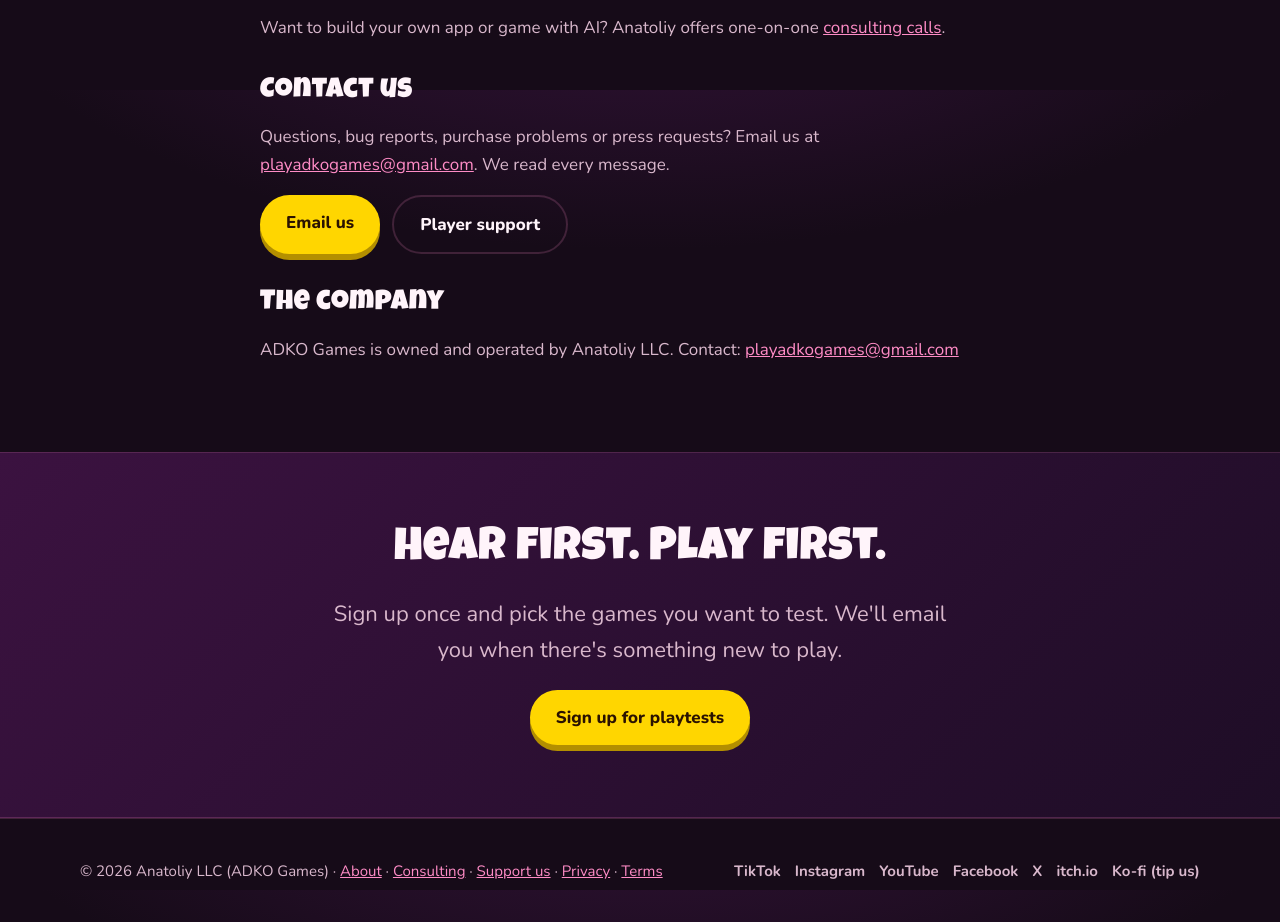
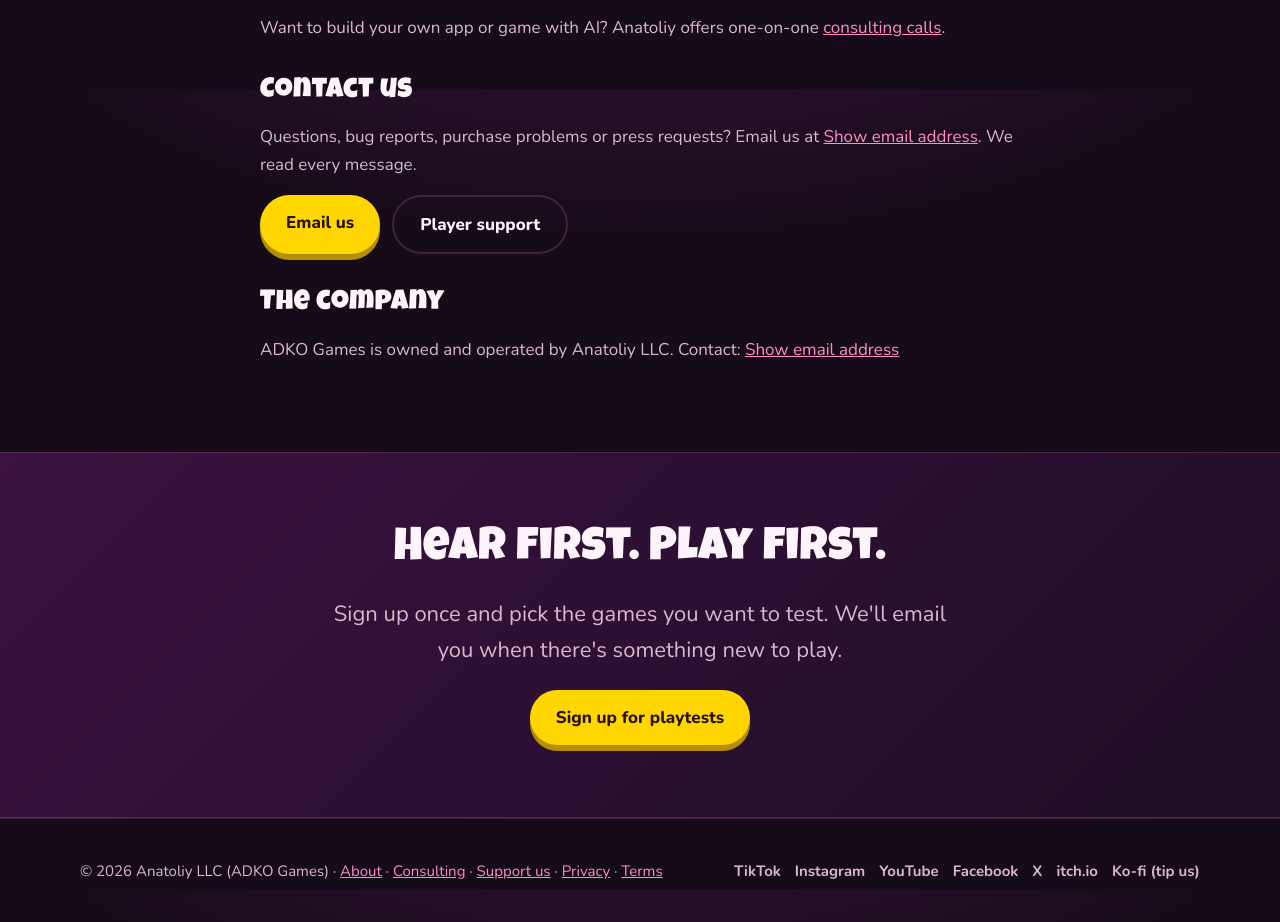
Before and after one commit to playadkogames/adkogames.com, a plain HTML site: page about/index.html in a window 1280 px wide. Shown: the part 1510-2432 px from the top of the page. Drawn offline with nearby package versions, Linux system fonts and the light colour scheme.

Commit message:
About: hide email address from spam bots

```diff
--- a/about/index.html
+++ b/about/index.html
@@ -68,11 +68,11 @@
       <p>Want to build your own app or game with AI? Anatoliy offers one-on-one <a href="/consulting/">consulting calls</a>.</p>
 
       <h2>Contact us</h2>
-      <p>Questions, bug reports, purchase problems or press requests? Email us at <a href="mailto:playadkogames@gmail.com">playadkogames@gmail.com</a>. We read every message.</p>
-      <div class="btns"><a class="btn primary" href="mailto:playadkogames@gmail.com">Email us</a> <a class="btn ghost" href="/support/">Player support</a></div>
+      <p>Questions, bug reports, purchase problems or press requests? Email us at <a href="#" class="eml" data-u="cGxheWFka29nYW1lcw==" data-d="Z21haWwuY29t">Show email address</a>. We read every message.</p>
+      <div class="btns"><a href="#" class="btn primary eml" data-u="cGxheWFka29nYW1lcw==" data-d="Z21haWwuY29t" data-show="keep">Email us</a> <a class="btn ghost" href="/support/">Player support</a></div>
 
       <h2>The company</h2>
-      <p>ADKO Games is owned and operated by Anatoliy LLC. Contact: <a href="mailto:playadkogames@gmail.com">playadkogames@gmail.com</a></p>
+      <p>ADKO Games is owned and operated by Anatoliy LLC. Contact: <a href="#" class="eml" data-u="cGxheWFka29nYW1lcw==" data-d="Z21haWwuY29t">Show email address</a></p>
     </div>
   </section>
 
@@ -101,6 +101,7 @@
     </div>
   </footer>
   <script>document.getElementById('y').textContent = new Date().getFullYear();</script>
+  <script src="/email-guard.js" defer></script>
   <!-- Cloudflare Web Analytics --><script defer src='https://static.cloudflareinsights.com/beacon.min.js' data-cf-beacon='{"token": "abee5f40da4d4aecb4408374ab8580bf"}'></script><!-- End Cloudflare Web Analytics -->
 </body>
 </html>
```
